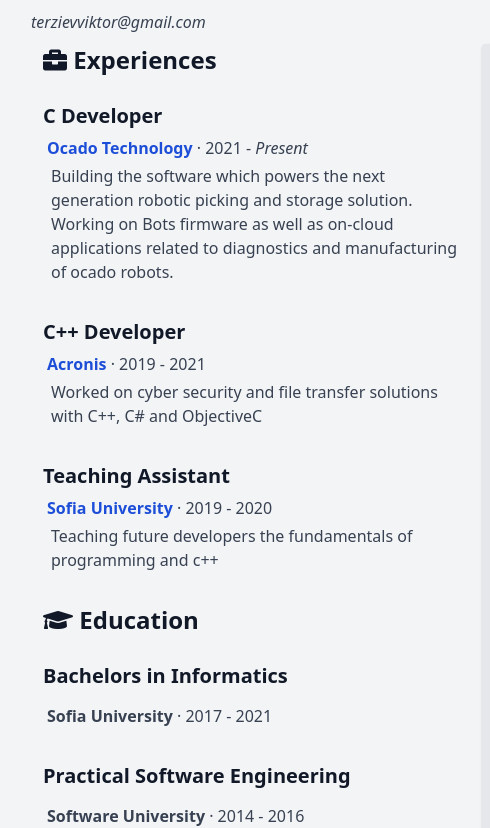
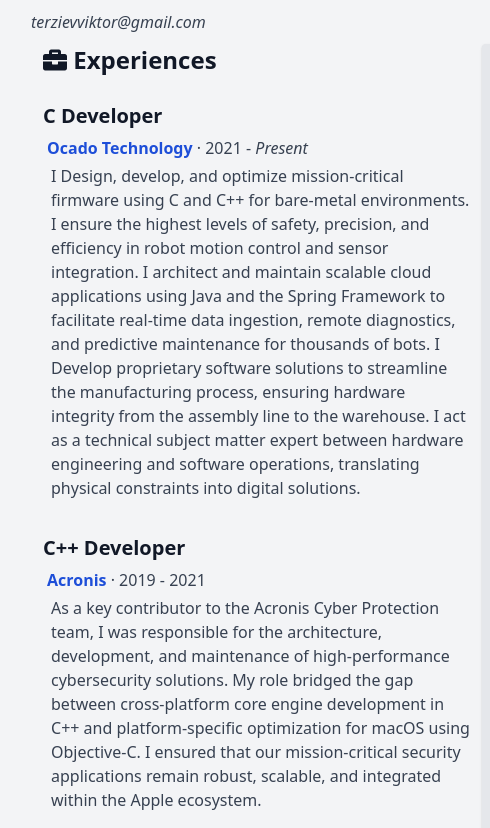
Before and after one commit to terziev-viktor/terziev-viktor.github.io, a plain HTML site: page index.html in a window 1280 px wide. Shown: the top 828 px of the page, 233-723 px from the left. Drawn offline with Linux system fonts and the light colour scheme; some icons are missing.

Commit message:
Update job descr

```diff
--- a/index.html
+++ b/index.html
@@ -126,14 +126,14 @@
     <a class="font-semibold" href="https://www.ocadogroup.com/about-us/ocado-technology">Ocado Technology</a>
      &middot; 2021 - <em>Present</em>
   </p>
-  <p class="ml-2 mb-0">Building the software which powers the next generation robotic picking and storage solution. Working on Bots firmware as well as on-cloud applications related to diagnostics and manufacturing of ocado robots.</p>
+  <p class="ml-2 mb-0">I Design, develop, and optimize mission-critical firmware using C and C++ for bare-metal environments. I ensure the highest levels of safety, precision, and efficiency in robot motion control and sensor integration. I architect and maintain scalable cloud applications using Java and the Spring Framework to facilitate real-time data ingestion, remote diagnostics, and predictive maintenance for thousands of bots. I Develop proprietary software solutions to streamline the manufacturing process, ensuring hardware integrity from the assembly line to the warehouse. I act as a technical subject matter expert between hardware engineering and software operations, translating physical constraints into digital solutions.</p>
 
   <h3 class="mb-1">C&#43;&#43; Developer</h3>
   <p class="ml-1 mb-0">
     <a class="font-semibold" href="https://www.acronis.com/en-eu/promotion/backup/sem-split-2/?gclid=CjwKCAjwh5qLBhALEiwAioods4JXjXmEzH2lmFA3tp6UCPnCGhjfM72fxw74E0IxI1WZbPW5071_6BoCWNIQAvD_BwE">Acronis</a>
      &middot; 2019 - 2021
   </p>
-  <p class="ml-2 mb-0">Worked on cyber security and file transfer solutions with C++, C# and ObjectiveC</p>
+  <p class="ml-2 mb-0">As a key contributor to the Acronis Cyber Protection team, I was responsible for the architecture, development, and maintenance of high-performance cybersecurity solutions. My role bridged the gap between cross-platform core engine development in C++ and platform-specific optimization for macOS using Objective-C. I ensured that our mission-critical security applications remain robust, scalable, and integrated within the Apple ecosystem.</p>
 
   <h3 class="mb-1">Teaching Assistant</h3>
   <p class="ml-1 mb-0">
```
